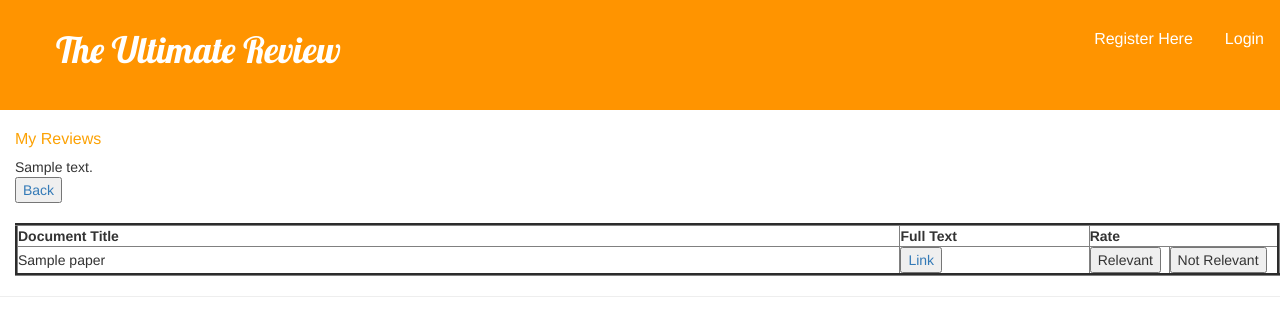
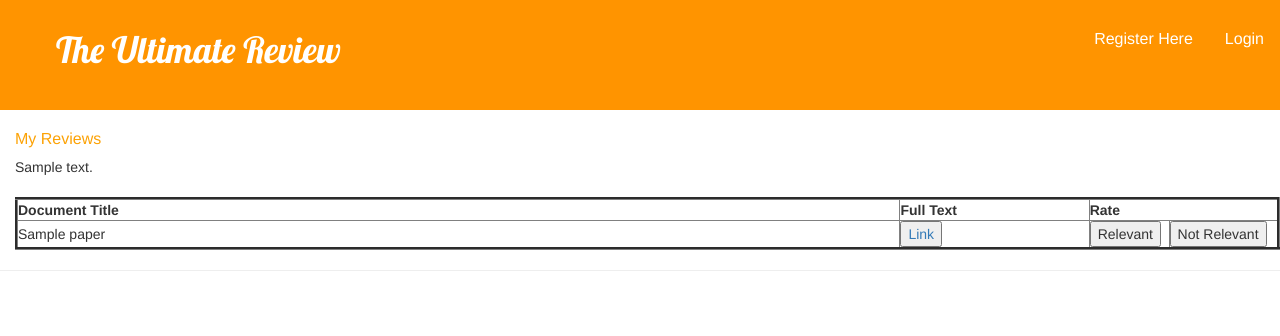
Before and after one commit to JoeCameron1/TheUltimateReview, a Django app: template templates/ultimatereview/document_pool.html in a window 1280 px wide. Shown: the top 336 px of the page. Run offline with Django 3.2, Linux system fonts and the light colour scheme; tables that the repository leaves empty hold one stand-in row (values such as "Sample post"); the template is opened without the code that fills it: values that come from a table or form of the project are taken from there, most other values are stand-ins (such as "Sample title", 1, 10 or a date in 2020); some libraries are stand-ins or nearby versions.

Commit message:
Removed Faulty Back Button In Document Pool
User will have to go through my reviews

```diff
--- a/templates/ultimatereview/document_pool.html
+++ b/templates/ultimatereview/document_pool.html
@@ -14,9 +14,7 @@
     {{ alert_message }}
     {% endif %}
 </div>
-<div>
-    <a href = "/ultimatereview/singlereview/{{ review }}"><button>Back</button></a>
-</div>
+
 <div>
     <table border="3" style="width:100%">
     <h2><thead>
```
